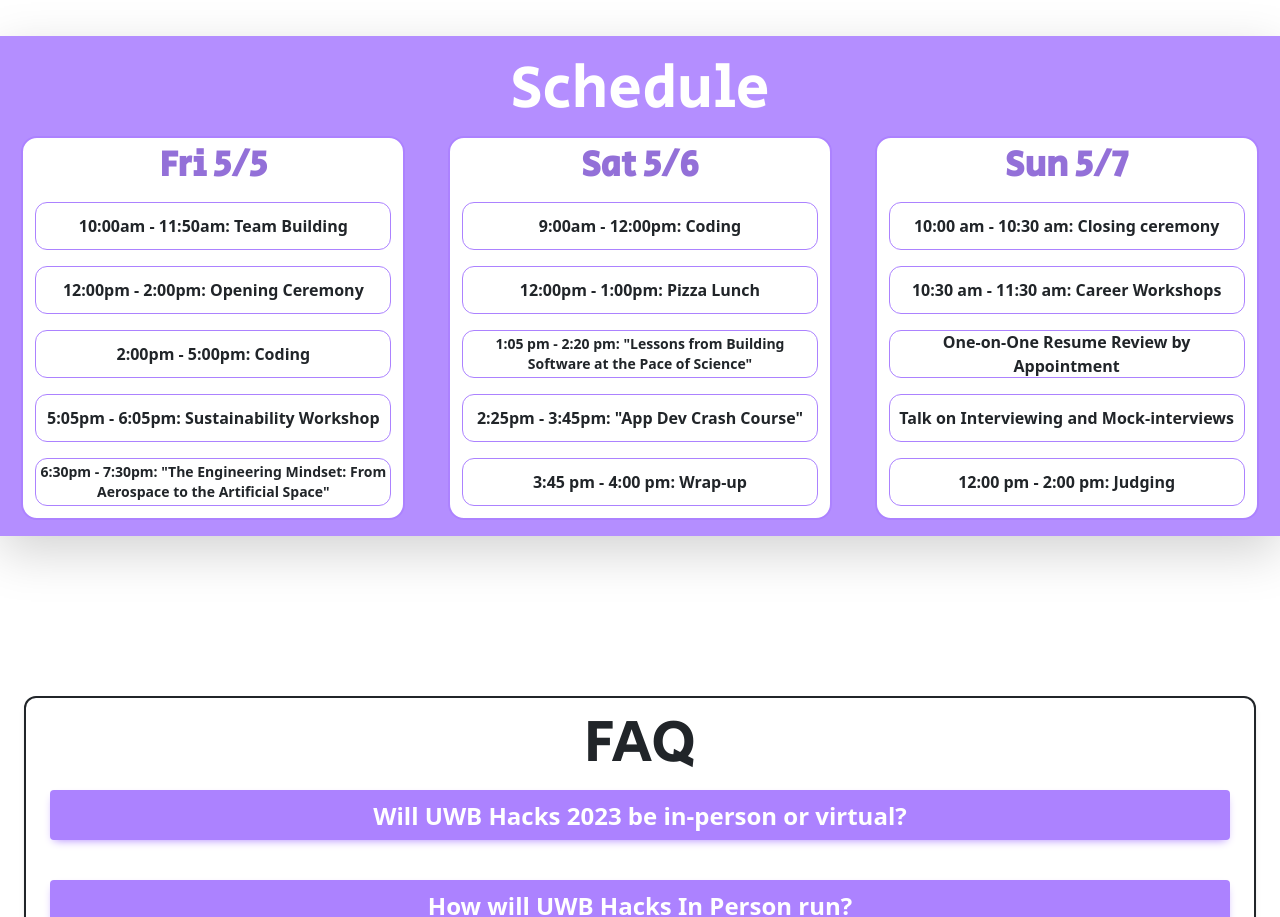
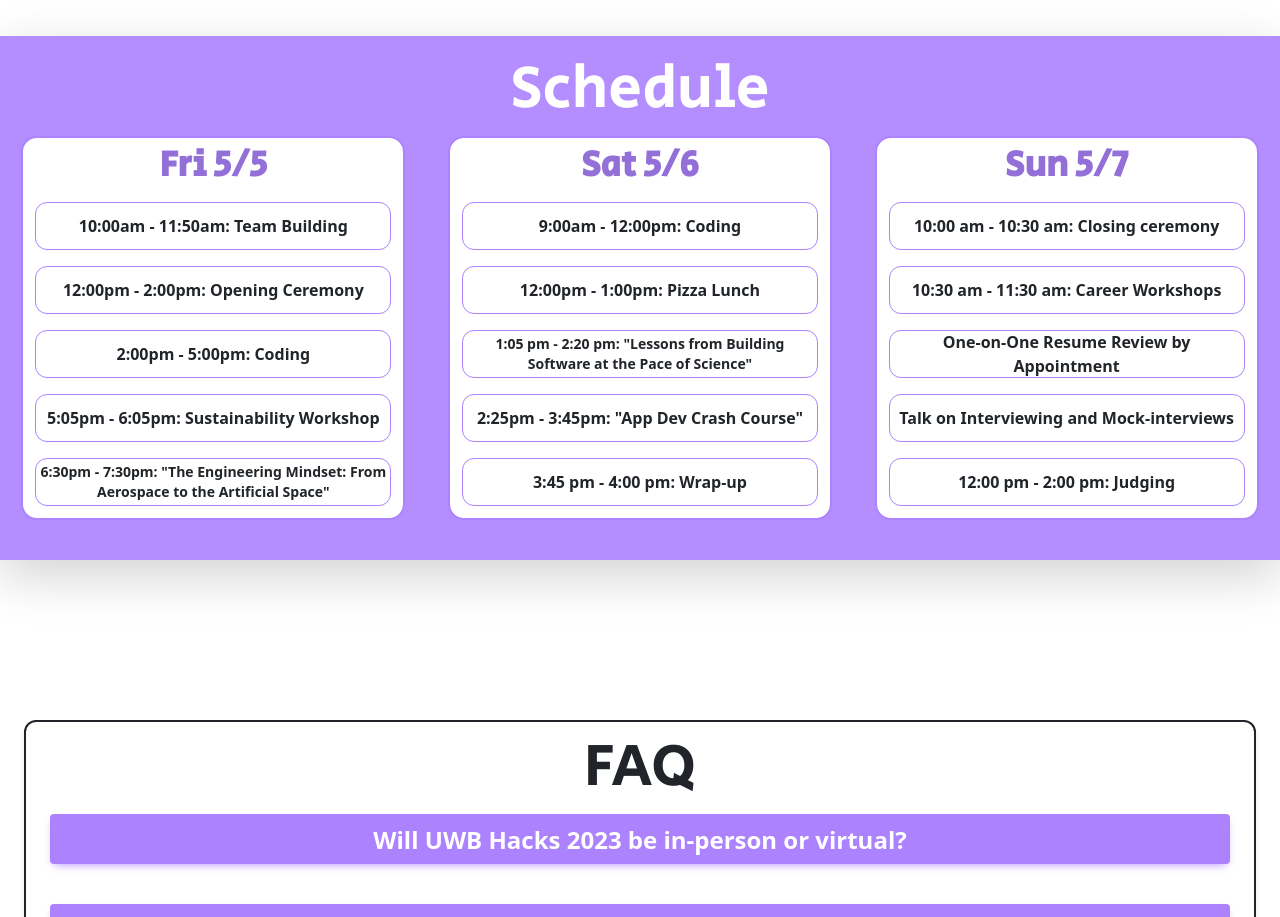
Before and after one commit to UWB-ACM/uwb-hacks24, a React (Create React App) app: page / in a window 1280 px wide. Shown: the part 2300-3217 px from the top of the page. Built offline with nearby package versions, Linux system fonts and the light colour scheme; what tw-elements would draw is missing.

Commit message:
small css changes to schedule

```diff
--- a/src/Home/Home.css
+++ b/src/Home/Home.css
@@ -105,14 +105,14 @@ h1 > .magic > .magic-text{
 }
 
 .schedule.animated {
-  animation: moveright 1s linear forwards;
+  animation: moveright 0.5s linear forwards;
 }
 
 .schedule.animated:nth-child(2) {
-  animation-delay: 1s;
+  animation-delay: 0.5s;
 }
 .schedule.animated:nth-child(3) {
-  animation-delay: 2s;
+  animation-delay: 1s;
 }
 @media (max-width: 640px) {
   .schedule.animated:nth-child(2),
--- a/src/Home/Schedule.js
+++ b/src/Home/Schedule.js
@@ -21,7 +21,7 @@ function Schedule() {
     return (
         <div id="schedule" className="h-auto bg-opacity-90 shadow-lg mb-40 bg-light-purple text-center">
             <div className={"font-SecularOne text-6xl text-white pt-4"}>Schedule</div>
-            <div className="flex flex-wrap h-auto">
+            <div className="flex flex-wrap h-auto pb-4">
                 <div id={"schedule-1"} className="bg-white bg-opacity-50 w-96 h-96 my-3 mx-auto text-center font-semibold border-2 border-light-purple rounded-2xl container schedule">
                     <div className={"text-4xl mt-2 text-purple font-SecularOne"}>Fri 5/5</div>
                     <div className="border-1 border-light-purple rounded-xl h-12 my-3 flex justify-center items-center">
```
